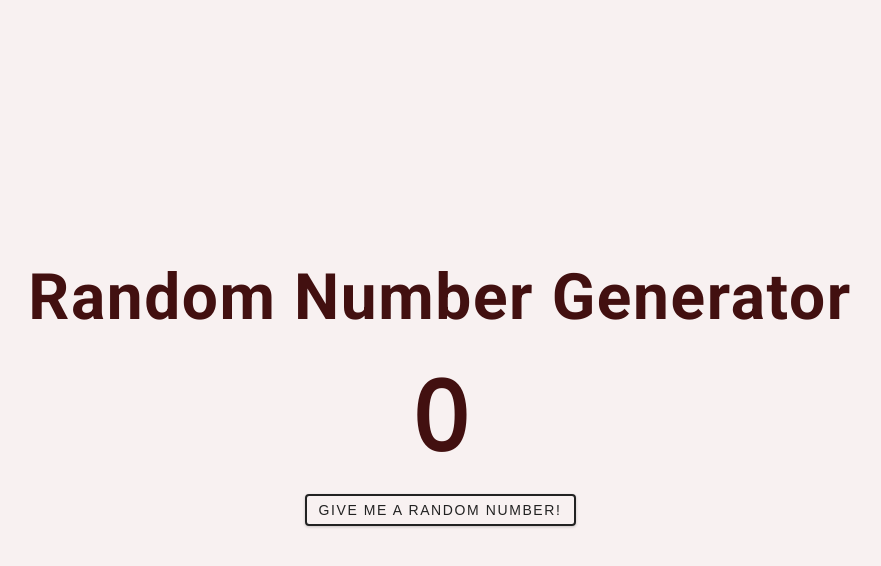
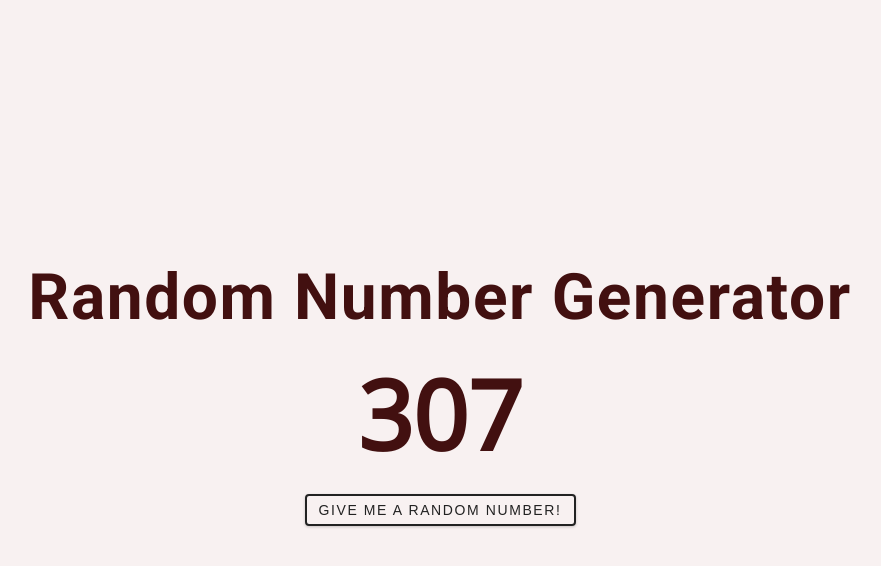
Before and after one commit to flitteriefie/flitteriefie.github.io, a plain HTML site: page index.html in a window 1280 px wide. Both pictures are taken after a click on the button "GIVE ME A RANDOM NUMBER!". Shown: the whole page, without its empty margins (200-1081 px from the left). Drawn offline with nearby package versions, Linux system fonts and the light colour scheme.

Commit message:
Update index.html

```diff
--- a/index.html
+++ b/index.html
@@ -19,6 +19,23 @@
       </div>
     </main>
     <!-- javascript -->
-    <script src="https://github.com/flitteriefie/flitteriefie.github.io/blob/main/app.js"></script>
+    <script type="text/javascript">
+      let count = 0;
+
+      const value = document.querySelector("#value");
+      const btn = document.getElementById("btn");
+
+      btn.addEventListener("click", function() {
+        count = getRandomNumber();
+        value.textContent = count;
+      })
+
+
+
+
+      function getRandomNumber() {
+          return Math.floor(Math.random() * 1000);
+      }
+    </script>
   </body>
 </html>
```
